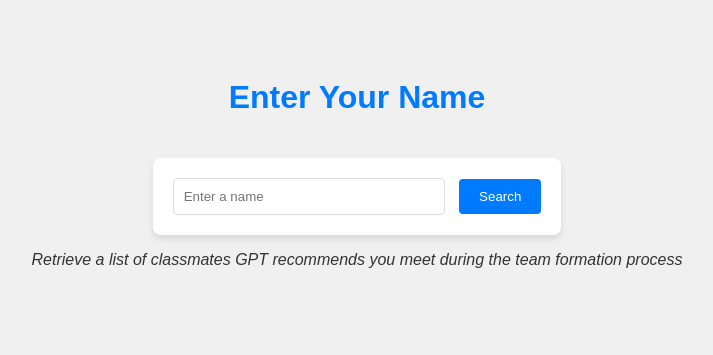
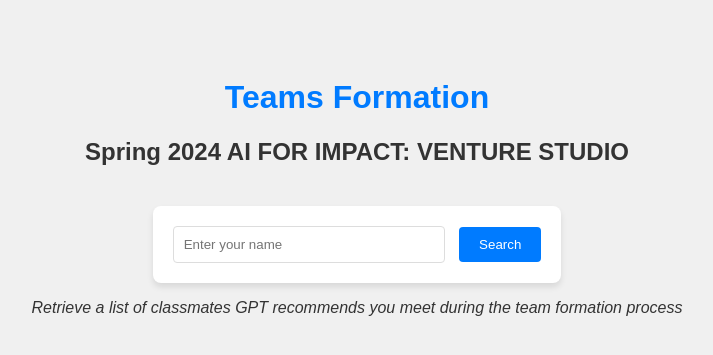
Before and after one commit to fahimfaruque/aispring24, a Flask app: page / in a window 1280 px wide. Shown: the top 355 px of the page, without its empty margins (283-996 px from the left). Run offline with Flask 2, Linux system fonts and the light colour scheme.

Commit message:
Update search.html

```diff
--- a/templates/search.html
+++ b/templates/search.html
@@ -42,9 +42,10 @@
     </style>
 </head>
 <body>
-    <h1>Enter Your Name</h1>
+    <h1>Teams Formation</h1>
+    <h2>Spring 2024 AI FOR IMPACT: VENTURE STUDIO</h2>
     <form action="/search" method="post">
-        <input type="text" name="name" placeholder="Enter a name">
+        <input type="text" name="name" placeholder="Enter your name">
         <button type="submit">Search</button>
     </form>
     <p><i>Retrieve a list of classmates GPT recommends you meet during the team formation process</i></p>
```
